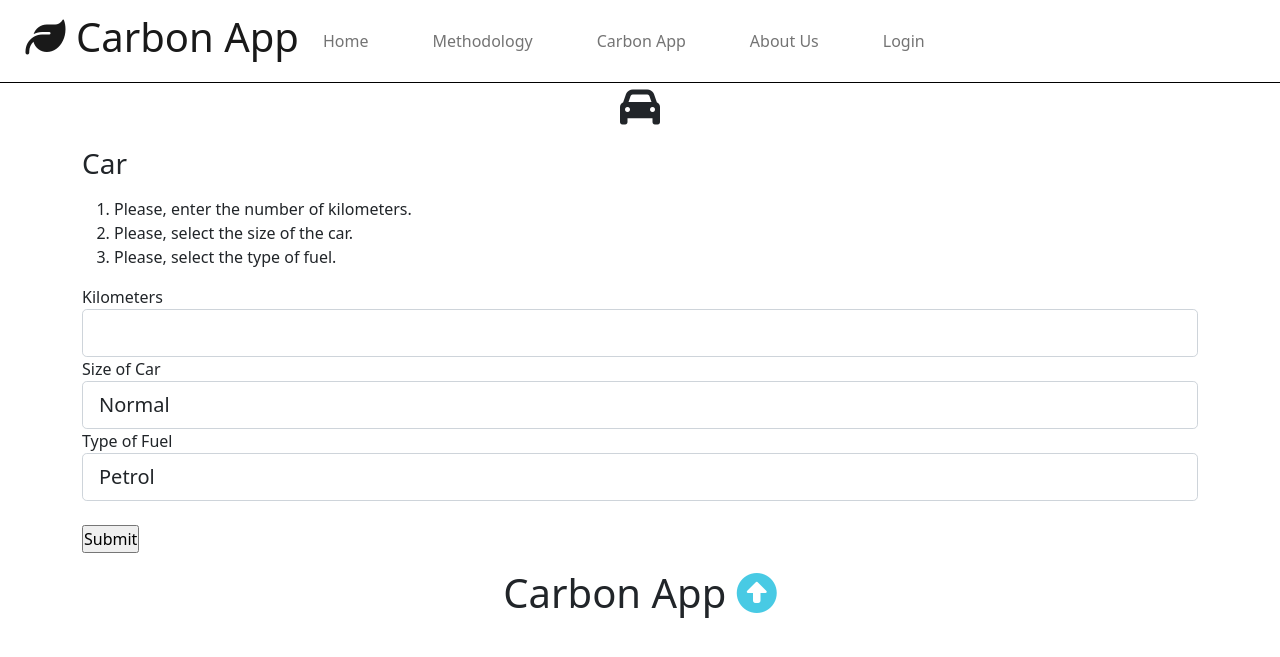
After one commit to po-box40/FOR19_group4, a Flask app: page /carbon_app/new_entry_car in a window 1280 px wide. The commit adds this page. Shown: the top 657 px of the page. Run offline with Flask 2, Linux system fonts and the light colour scheme; some libraries are stand-ins or nearby versions.

Commit message:
69 i Sola

```diff
--- /dev/null
+++ b/capp/carbon_app/forms.py
@@ -0,0 +1,10 @@
+from flask_wtf import FlaskForm
+from wtforms import FloatField, SelectField, SubmitField
+from wtforms.validators import InputRequired
+
+
+class CarForm(FlaskForm):
+    kms = FloatField('Kilometers', validators=[InputRequired()])
+    size = SelectField('Size of Car', choices=[('Normal', 'Normal'), ('Small', 'Small'), ('Large', 'Large')], validators=[InputRequired()])
+    fuel_type = SelectField('Type of Fuel', choices=[('Petrol', 'Petrol'), ('Diesel', 'Diesel'), ('Hybrid', 'Hybrid'), ('Electric', 'Electric')], validators=[InputRequired()])
+    submit = SubmitField('Submit')
--- a/capp/carbon_app/routes.py
+++ b/capp/carbon_app/routes.py
@@ -1,11 +1,43 @@
-from flask import render_template, Blueprint
+from flask import render_template, Blueprint, request, redirect, url_for, flash
+from capp.models import Transport
+from capp import db
+from datetime import timedelta, datetime
 from flask_login import login_required, current_user
+from capp.carbon_app.forms import CarForm
 
-efco2={'Bus':{'Diesel':0.10231,'CNG':0.08,'Petrol':0.10231,'No Fossil Fuel':0},
-    'Car':{'Petrol':0.18592,'Diesel':0.16453,'No Fossil Fuel':0},
-    'Plane':{'Petrol':0.24298},
-    'Ferry':{'Diesel':0.11131, 'CNG':0.1131, 'No Fossil Fuel':0},
-    'Motorbike':{'Petrol':0.09816,'No Fossil Fuel':0},
+efco2 = {
+    'Bus': {'Fossil fuel': 0.097, 'Electric': 0},
+    'Car': {
+        'Normal': {
+            'Petrol': 0.192,
+            'Diesel': 0.171,
+            'Hybrid': 0.068,
+            'Electric': 0.047
+        },
+        'Small': {
+            'Petrol': 0.192 * 0.85,
+            'Diesel': 0.171 * 0.85,
+            'Hybrid': 0.068 * 0.85,
+            'Electric': 0.047 * 0.85
+        },
+        'Large': {
+            'Petrol': 0.192 * 1.15,
+            'Diesel': 0.171 * 1.15,
+            'Hybrid': 0.068 * 1.15,
+            'Electric': 0.047 * 1.15
+        }
+    },
+    'Plane': {
+        'Domestic flight': {'Petrol': 0.246},
+        'Short-haul flight': {'Petrol': 0.151},
+        'Long-haul flight': {'Petrol': 0.147}
+    },
+    'Ferry': {
+        'Passanger': {'Diesel':0.0187},
+        'With car': {'Diesel':0.1295}
+    },
+    'Train':{'Fossil fuel': 0.041, 'Electric': 0.004},
+    'Motorbike':{'Petrol':0.114},
     'Bicycle':{'No Fossil Fuel':0},
     'Walk':{'No Fossil Fuel':0}}
 
@@ -20,3 +52,31 @@ def carbon_app_home():
 @carbon_app.route('/carbon_calculator')
 def carbon_calculator_home():
     return render_template('carbon_app/carbon_calculator.html')
+
+
+
+@carbon_app.route('/carbon_app/new_entry_car', methods=['GET', 'POST'])
+def new_entry_car():
+    form = CarForm()
+    if form.validate_on_submit():
+        kms = form.kms.data
+        size = form.size.data
+        fuel = form.fuel_type.data
+
+        # Define the CO2 emissions factor based on the size of the car
+        if size == 'Small':
+            factor = 0.85
+        elif size == 'Large':
+            factor = 1.15
+        else:
+            factor = 1.0  # Normal size
+
+        # Access the appropriate CO2 emissions factor based on the size and fuel type
+        co2 = float(kms) * efco2['Car'][size][fuel] * factor
+
+        # Round the CO2 emissions value to two decimal places
+        co2 = round(co2, 2)
+
+        return f'CO2 emissions: {co2}'  # Corrected indentation
+
+    return render_template('carbon_app/new_entry_car.html', title='New Entry Car', form=form)
--- a/capp/templates/carbon_app/carbon_calculator.html
+++ b/capp/templates/carbon_app/carbon_calculator.html
@@ -33,8 +33,7 @@
                     </div>
                     <div class="col-md-3">
                         <li class="box">
-                            <a href="#" class="btn btn-carbon-app" data-bs-toggle="modal"
-                                data-bs-target="#carbonCalculatorModal" data-bs-whatever="car">
+                            <a href="{{url_for('carbon_app.new_entry_car')}}" class="btn btn-carbon-app">
                                 <h3>Car</h3>
                                 <i class="fa-solid fa-car fa-2xl"></i>
                             </a>
--- /dev/null
+++ b/capp/templates/carbon_app/new_entry_car.html
@@ -0,0 +1,84 @@
+{% extends "layout.html" %}
+{% block content %}
+
+<section class="new_entry">
+  <div class="container">
+      <div class="box"></div>
+      <div class="box">
+        <div class="h1 mb-3" style="text-align: center;">
+          <i class="fa-solid fa-car"></i>
+        </div>
+        <h3>Car</h3>
+        <p>
+          <ol style="text-align: left;">
+            <li>
+              Please, enter the number of kilometers.
+            </li>
+            <li>
+              Please, select the size of the car.
+            </li>
+            <li>
+              Please, select the type of fuel.
+            </li>
+          </ol>
+        </p>
+          <form method="POST" action="">
+              {{ form.csrf_token }}
+              <fieldset class="form-group">
+
+                <div class="form-group">
+                    {{ form.kms.label(class="form-control-label") }}
+                    {% if form.kms.errors %}
+                        {{ form.kms(class="form-control form-control-lg is-invalid") }}
+                        <div class="invalid-feedback">
+                            {% for error in form.kms.errors %}
+                                <span>{{ error }}</span>
+                            {% endfor %}
+                        </div>
+                    {% else %}
+                        {{ form.kms(class="form-control form-control-lg") }}
+                    {% endif %}
+                </div>
+
+                <div class="form-group">
+                    {{ form.size.label(class="form-control-label") }}
+                    {% if form.size.errors %}
+                        {{ form.size(class="form-control form-control-lg is-invalid") }}
+                        <div class="invalid-feedback">
+                            {% for error in form.size.errors %}
+                                <span>{{ error }}</span>
+                            {% endfor %}
+                        </div>
+                    {% else %}
+                        {{ form.size(class="form-control form-control-lg") }}
+                    {% endif %}
+                </div>
+
+                <div class="form-group">
+                    {{ form.fuel_type.label(class="form-control-label") }}
+                    {% if form.fuel_type.errors %}
+                        {{ form.fuel_type(class="form-control form-control-lg is-invalid") }}
+                        <div class="invalid-feedback">
+                            {% for error in form.fuel_type.errors %}
+                                <span>{{ error }}</span>
+                            {% endfor %}
+                        </div>
+                    {% else %}
+                        {{ form.fuel_type(class="form-control form-control-lg") }}
+                    {% endif %}
+                </div>
+
+              </fieldset>
+              <br>
+              <div class="form-group">
+                {{ form.submit(class="btn_carbon_app_new_entry_main") }}
+              </div>
+          </form>
+      </div>
+      <div class="box"></div>
+  </div>
+</section>
+
+</body>
+</html>
+{% endblock content %}
```
Also changed, not shown: capp/templates/carbon_app/carbon_app.html (+7 -10 lines).
